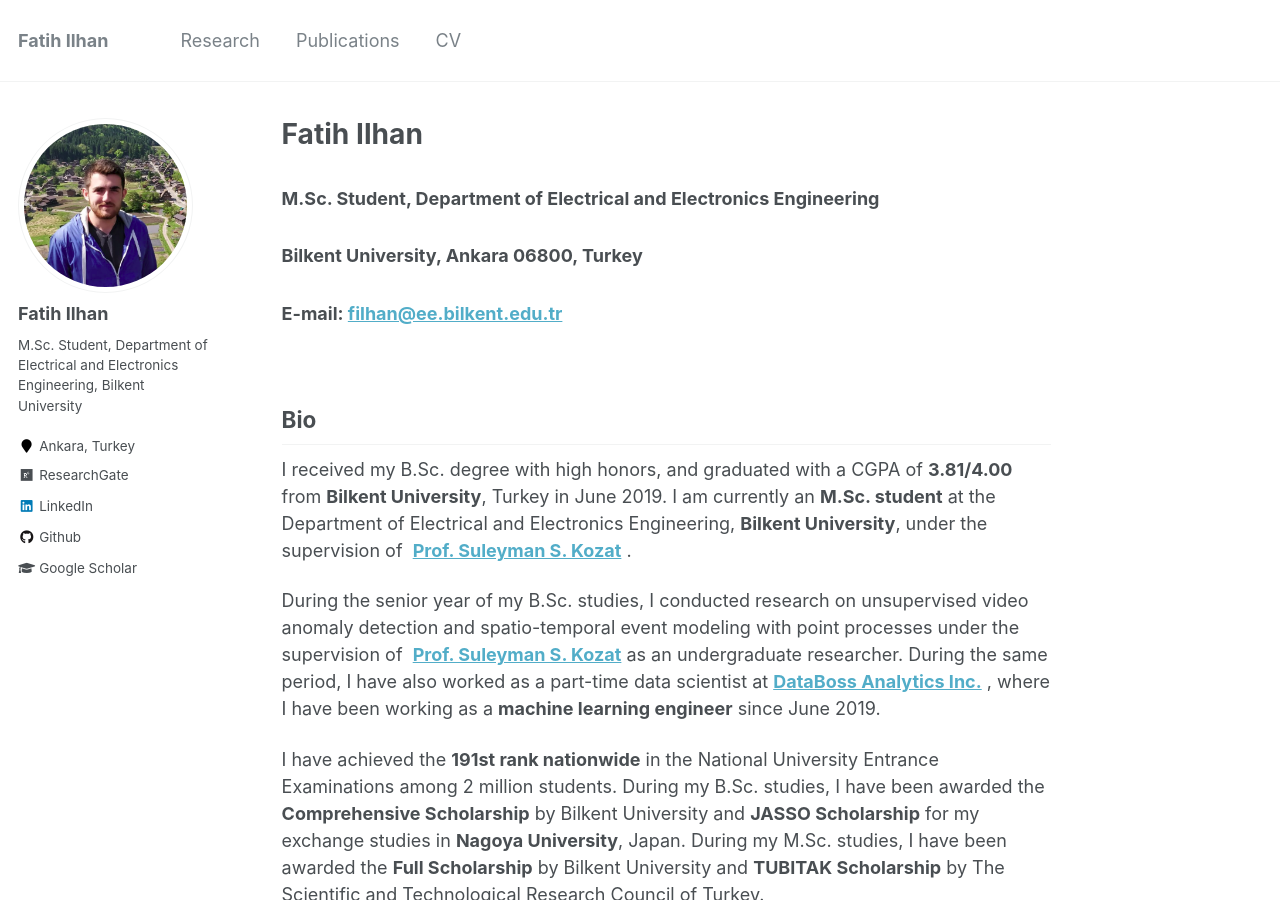
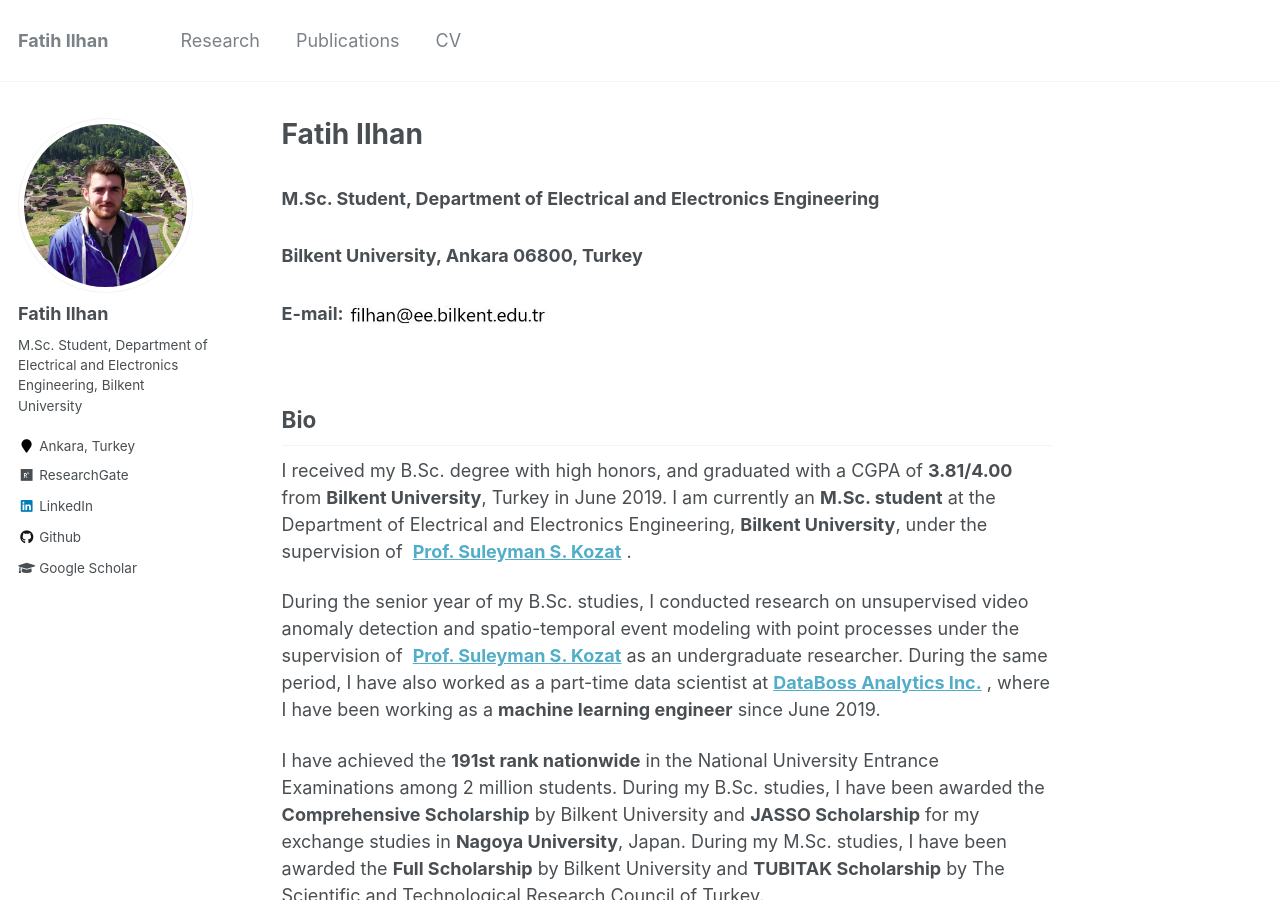
Before and after one commit to fatih-ilhan/fatih-ilhan.github.io, a Jekyll site: the page built from _pages/about.md, in a window 1280 px wide and 900 px high. Built offline with Jekyll 4.4.1, drawn with Linux system fonts in a browser that asks for light colours.

Commit message:
Update about.md

```diff
--- a/_pages/about.md
+++ b/_pages/about.md
@@ -12,7 +12,7 @@ redirect_from:
 
 ### M.Sc. Student, Department of Electrical and Electronics Engineering
 ### Bilkent University, Ankara 06800, Turkey
-### E-mail: [filhan@ee.bilkent.edu.tr](mailto:filhan@ee.bilkent.edu.tr)
+### E-mail: <img src="https://fatih-ilhan.github.io/files/email.jpg?raw=true" alt="Photo" style="width: 200px;"/>
 
 
 <br>
```
